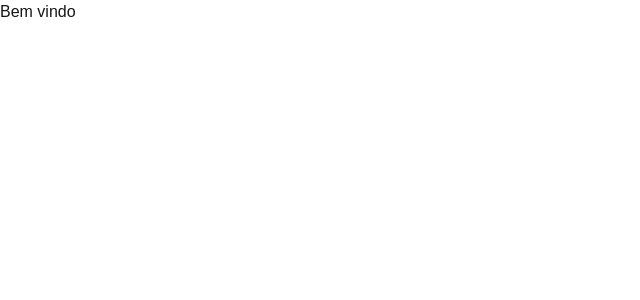
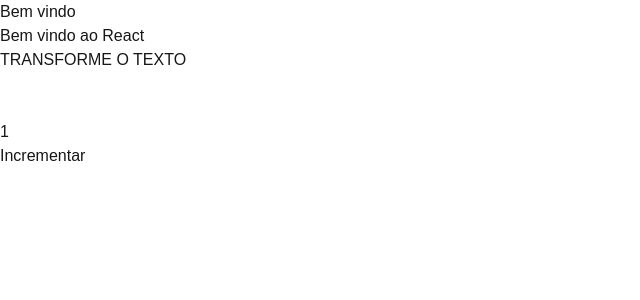
Before and after one commit to oJaciel/App-Alunos-React, a Next.js app: page / in a window 1280 px wide. Shown: the top 300 px of the page, without its empty margins (0-640 px from the left). Built offline with nearby package versions, Linux system fonts and the light colour scheme.

Commit message:
Noções Iniciais React
Desenvolvidos alguns componentes e funções para entendimento do React.

```diff
--- a/app/page.tsx
+++ b/app/page.tsx
@@ -1,8 +1,43 @@
-import Image from "next/image";
+'use client';
+
+import { useState } from "react";
 
 export default function Home() {
   return (
-     <h1>Bem vindo</h1>
+    <div>
+      <h1>Bem vindo</h1>
+      <p>Bem vindo ao React</p>
+      <CapsLockComponent texto="transforme o texto" />
 
-     );
+      <br/>
+      <br/>
+
+      <Contador />
+
+    </div>
+  );
 }
+
+
+export function CapsLockComponent(props: {texto:string}) {
+  let capsText = props.texto.toUpperCase();
+  return <p>{capsText}</p>
+}
+
+
+export function Contador() {
+
+  const [num, setNum] = useState(1)
+
+  function incrementar() {
+    setNum(num + 1)
+    console.log(num)
+  }
+
+  return (
+    <div>
+      <h3>{num}</h3>
+      <button onClick={incrementar}>Incrementar</button>
+    </div>
+  );
+}
```
